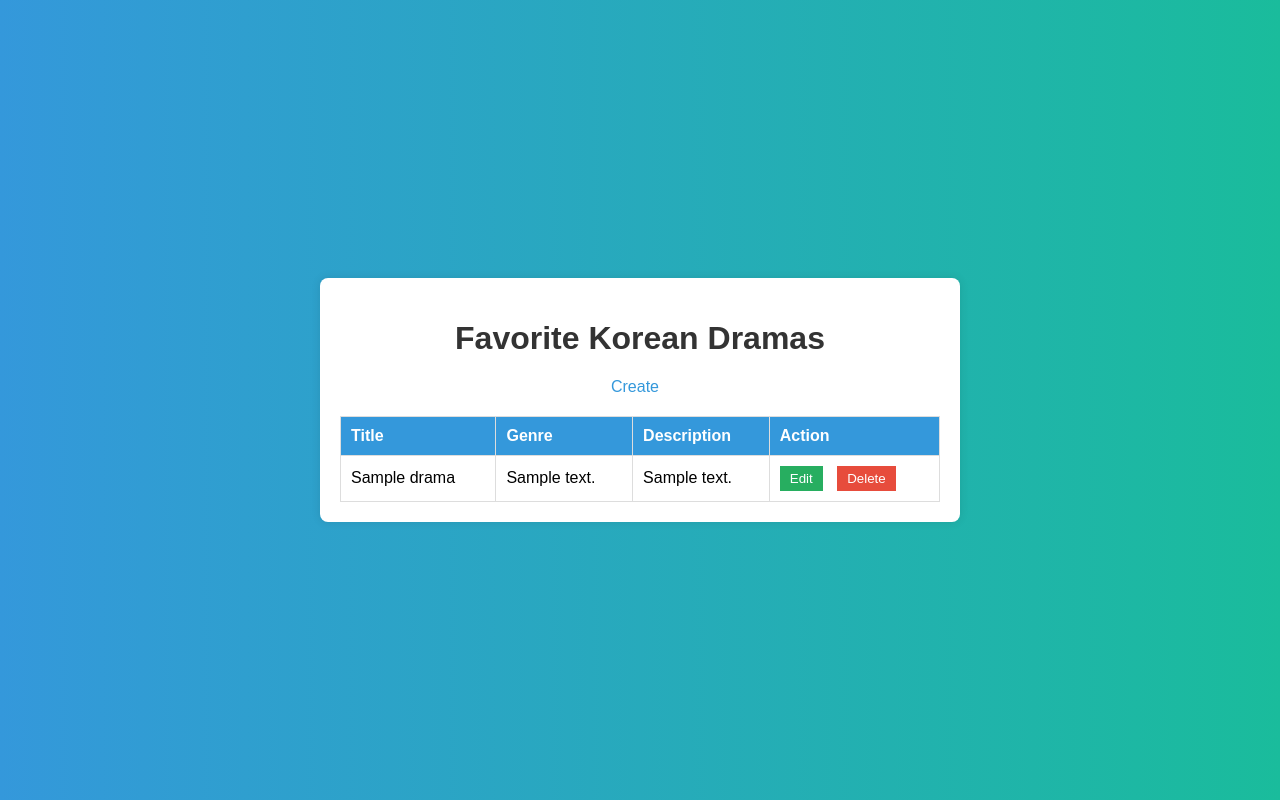
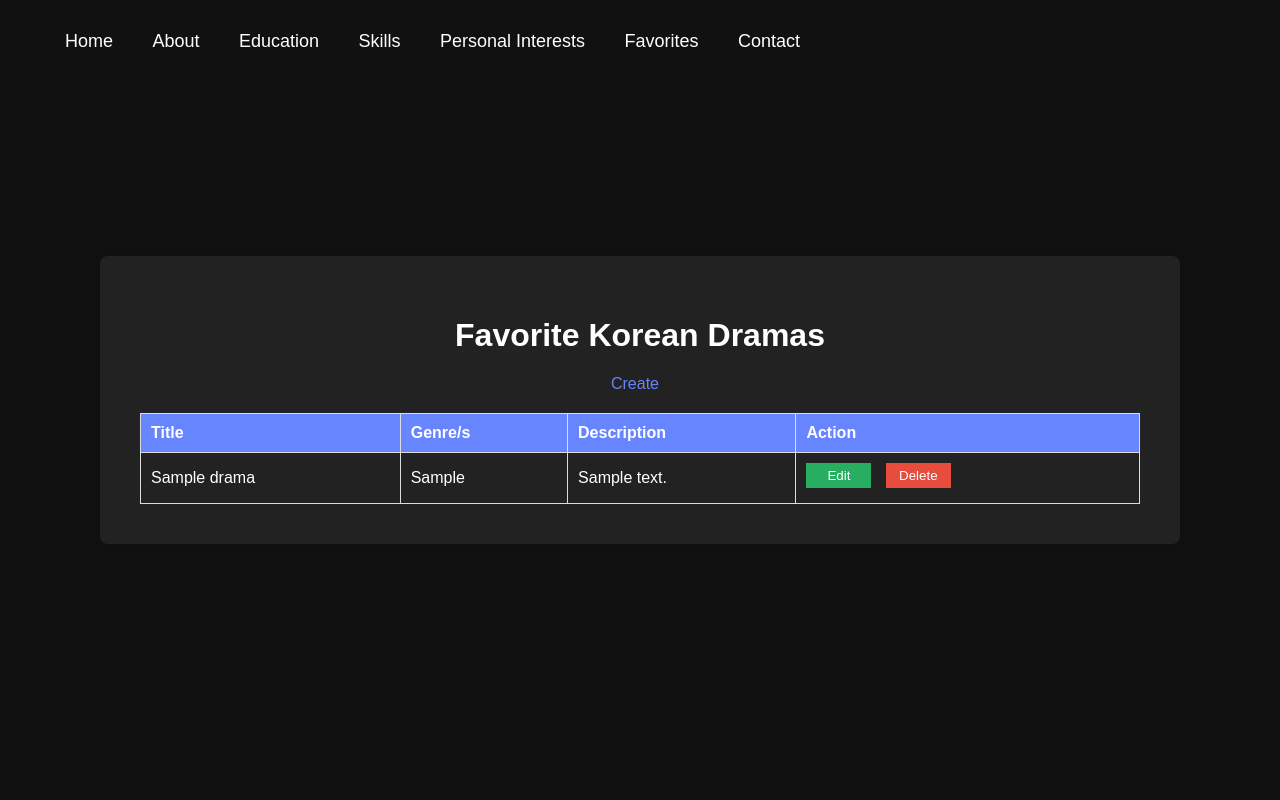
Before and after one commit to AmiKristi/resume, a CodeIgniter 4 app: template app/Views/kdrama/index.php in a window 1280 px wide. Run offline with PHP 8.4 and a stand-in for CodeIgniter, Linux system fonts and the light colour scheme; the template is opened without the code that fills it: most values are stand-ins (such as "Sample title", 1, 10 or a date in 2020); some libraries are stand-ins or nearby versions.

Commit message:
Changes to the CRUD codes

```diff
--- a/app/Controllers/DramaController.php
+++ b/app/Controllers/DramaController.php
@@ -29,11 +29,11 @@ class DramaController extends BaseController
     public function edit($id)
 {
     $drama_model = new DramaModel();
-        $dramas = $drama_model->where('drama_id', $id)->first();
+    $drama = $drama_model->where('id', $id)->first();
 
     return view('kdrama/edit', [
         "user_id" => $id,
-            "qwerty" => $dramas,
+        "qwerty" => $drama,
     ]);
 }
 
@@ -69,7 +69,7 @@ class DramaController extends BaseController
 
         $drama_model = new DramaModel();
 
-        $dramas = $drama_model->where('drama_id', $id)
+        $dramas = $drama_model->where('id', $id)
             ->set($drama_data)
             ->update();
 
--- a/app/Models/DramaModel.php
+++ b/app/Models/DramaModel.php
@@ -12,7 +12,7 @@ class DramaModel extends Model
     protected $returnType       = 'array';
     protected $useSoftDeletes   = false;
     protected $protectFields    = true;
-    protected $allowedFields    = ['drama_title', 'drama_genre', 'drama description'];
+    protected $allowedFields    = ['drama_title', 'drama_genre', 'drama_description'];
 
 // Dates
 protected $useTimestamps = false;
--- a/app/Views/kdrama/index.php
+++ b/app/Views/kdrama/index.php
@@ -13,27 +13,82 @@
             align-items: center;
             justify-content: center;
             height: 100vh;
-            background: linear-gradient(to right, #3498db, #1abc9c);
+            background: #111;
+            width: 100%;
+        }
+
+        .navbar {
+            position: fixed;
+            top: 0;
+            width: 100%;
+            z-index: 999;
+            padding: 15px 0;
+            font-family: 'Ubuntu', sans-serif;
+            transition: all 0.3s ease;
+            background: #111;
+        }
+
+        .navbar .max-width {
+            display: flex;
+            align-items: center;
+            justify-content: space-between;
+        }
+
+        .navbar .logo a {
+            color: #fff;
+            font-size: 35px;
+            font-weight: 600;
+        }
+
+        .navbar .logo a span {
+            color: #6785ff;
+            transition: all 0.3s ease;
+        }
+
+        .navbar.sticky .logo a span {
+            color: #fff;
+        }
+
+        .navbar .menu li {
+            list-style: none;
+            display: inline-block;
+        }
+
+        .navbar .menu li a {
+            display: block;
+            color: #fff;
+            font-size: 18px;
+            font-weight: 500;
+            margin-left: 25px;
+            transition: color 0.3s ease;
+        }
+
+        .navbar .menu li a:hover {
+            color: #6785ff;
+        }
+
+        .navbar.sticky .menu li a:hover {
+            color: #fff;
         }
 
         main {
-            background-color: #fff;
+            background: #222;
             border-radius: 8px;
             box-shadow: 0 0 10px rgba(0, 0, 0, 0.1);
-            padding: 20px;
-            max-width: 600px;
+            padding: 40px;
+            max-width: 1000px;
             width: 100%;
             text-align: center;
         }
 
         h1 {
-            color: #333;
+            color: #fff;
         }
 
         a {
             text-decoration: none;
             margin-right: 10px;
-            color: #3498db;
+            color: #6785ff;
         }
 
         table {
@@ -46,10 +101,11 @@
             border: 1px solid #ddd;
             padding: 10px;
             text-align: left;
+            color:#fff;
         }
 
         th {
-            background-color: #3498db;
+            background: #6785ff;
             color: #fff;
         }
 
@@ -59,6 +115,8 @@
             border: none;
             padding: 5px 10px;
             cursor: pointer;
+            margin-bottom: 5px;
+            width: 65px;
         }
 
         .delete-button {
@@ -66,7 +124,25 @@
         }
     </style>
 </head>
+
 <body>
+    <nav class="navbar">
+        <div class="max-width">
+            <ul class="menu">
+                <li><a href="<?= base_url("home") ?> " alt="" class="menu-btn">Home</a></li>
+                <li><a href="<?= base_url("about") ?> " alt="" class="menu-btn">About</a></li>
+                <li><a href="<?= base_url("education") ?> " alt="" class="menu-btn">Education</a></li>
+                <li><a href="<?= base_url("skills") ?> " alt="" class="menu-btn">Skills</a></li>
+                <li><a href="<?= base_url("interests") ?> " alt="" class="menu-btn">Personal Interests</a></li>
+                <li><a href="<?= base_url("kdrama") ?> " alt="" class="menu-btn">Favorites</a></li>
+                <li><a href="<?= base_url("contact") ?> " alt="" class="menu-btn">Contact</a></li>
+            </ul>
+            <div class="menu-btn">
+                <i class="fas fa-bars"></i>
+            </div>
+        </div>
+    </nav>
+
     <main>
         <h1>Favorite Korean Dramas</h1>
         <a href="<?= base_url('kdrama/create') ?>">Create</a>
@@ -74,20 +150,20 @@
         <table>
             <tr>
                 <th>Title</th>
-                <th>Genre</th>
+                <th>Genre/s</th>
                 <th>Description</th>
                 <th>Action</th>
             </tr>
             <?php foreach ($dramas as $drama): ?>
                 <tr>
                     <td><?= $drama['drama_title'] ?></td>
-                    <td><?= $drama['drama_description'] ?></td>
+                    <td><?= $drama['drama_genre'] ?></td>
                     <td><?= $drama['drama_description'] ?></td>
                     <td>
-                        <a href="<?= base_url('kdrama/edit/') . $drama['drama_id'] ?>">
+                        <a href="<?= base_url('kdrama/edit/') . $drama['id'] ?>">
                             <button>Edit</button>
                         </a>
-                        <form style="display:inline" action="<?= base_url('kdrama/delete/') . $drama['drama_id'] ?>" method="post">
+                        <form style="display:inline" action="<?= base_url('kdrama/delete/') . $drama['id'] ?>" method="post">
                             <input type="hidden" name="_method" value="DELETE">
                             <button type="submit" class="delete-button" onclick="return confirm('Are you sure you want to delete this entry?')">Delete</button>
                         </form>
--- a/app/Views/layouts/main.php
+++ b/app/Views/layouts/main.php
@@ -26,6 +26,7 @@
                 <li><a href="<?= base_url("education") ?> " alt="" class="menu-btn">Education</a></li>
                 <li><a href="<?= base_url("skills") ?> " alt="" class="menu-btn">Skills</a></li>
                 <li><a href="<?= base_url("interests") ?> " alt="" class="menu-btn">Personal Interests</a></li>
+                <li><a href="<?= base_url("kdrama") ?> " alt="" class="menu-btn">Favorites</a></li>
                 <li><a href="<?= base_url("contact") ?> " alt="" class="menu-btn">Contact</a></li>
             </ul>
             </ul>
```
Also changed, not shown: app/Config/Routes.php (+7 -0 lines), app/Views/github/kdrama.php (added, +35 -0 lines), app/Views/kdrama/create.php (+16 -13 lines), app/Views/kdrama/edit.php (+17 -14 lines), app/Views/kdrama/store.php (+14 -12 lines). Lines whose indentation alone changed are shown as unchanged.
